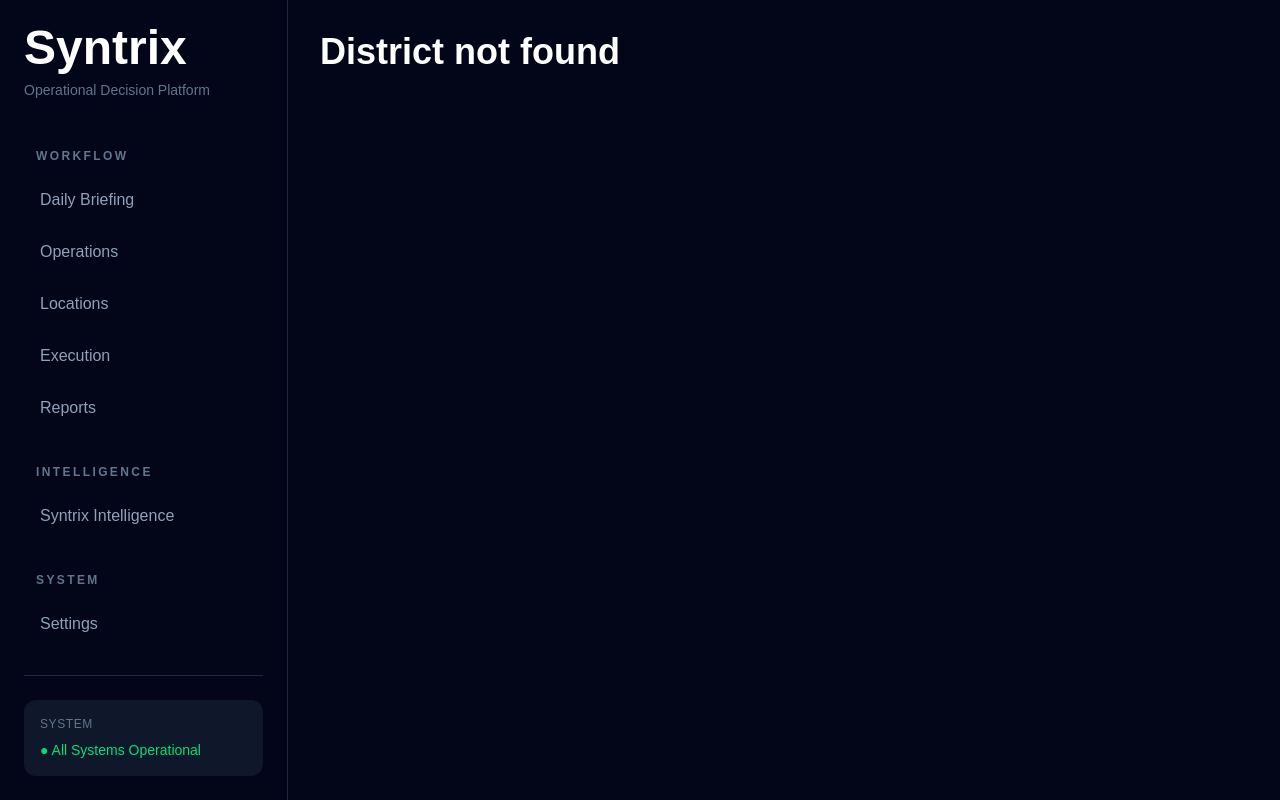
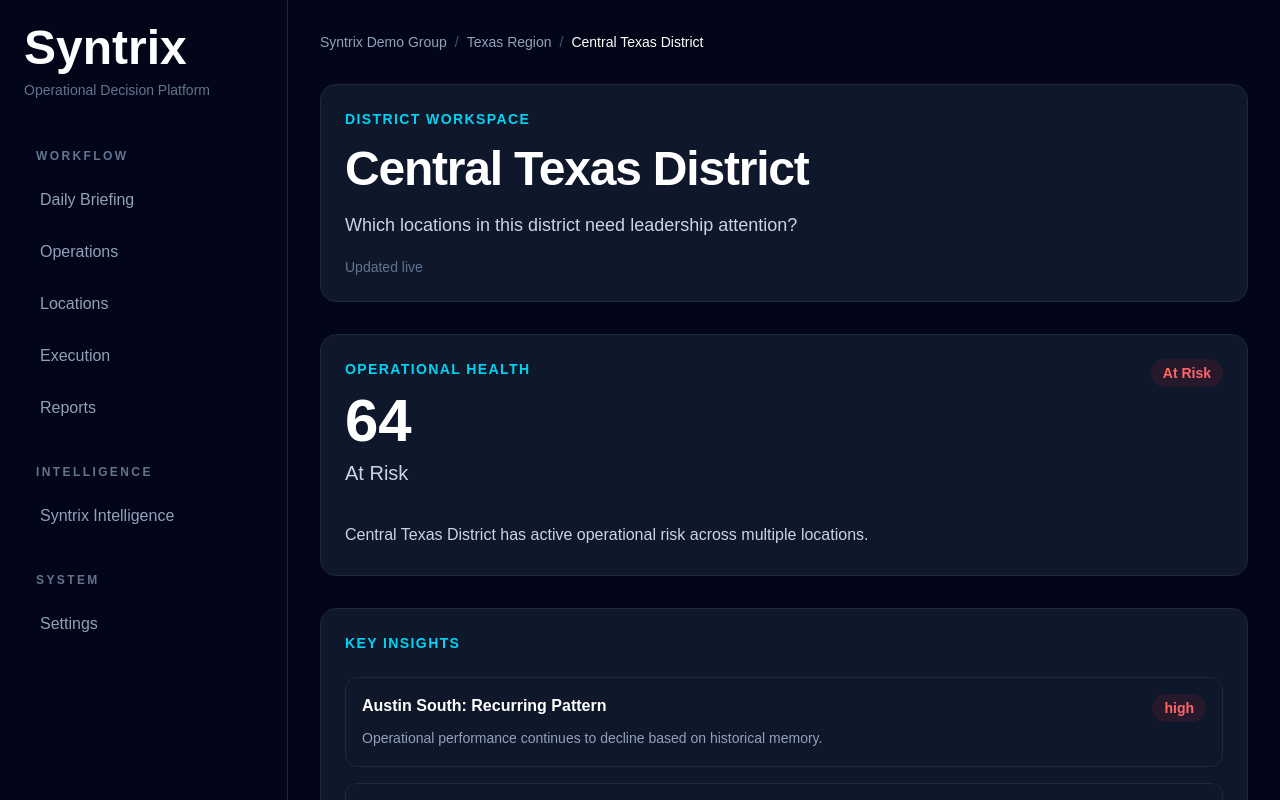
Before and after one commit to SyntrixAI/syntrix-ops, a Next.js app: page /districts/central-texas in a window 1280 px wide. Shown: the top 800 px of the page. Built offline with nearby package versions, Linux system fonts and the light colour scheme.

Commit message:
Add breadcrumbs to location and investigation workspaces

```diff
--- a/src/components/business/WorkspaceBreadcrumbs/index.jsx
+++ b/src/components/business/WorkspaceBreadcrumbs/index.jsx
@@ -5,19 +5,25 @@ export default function WorkspaceBreadcrumbs({ items = [] }) {
 
   return (
     <nav className="flex flex-wrap items-center gap-2 text-sm text-slate-400">
-      {items.map((item, index) => (
+      {items.map((item, index) => {
+        const isLast = index === items.length - 1;
+
+        return (
           <div key={`${item.label}-${index}`} className="flex items-center gap-2">
             {index > 0 && <span className="text-slate-600">/</span>}
 
-          {item.href ? (
+            {item.href && !isLast ? (
               <Link href={item.href} className="hover:text-cyan-400">
                 {item.label}
               </Link>
             ) : (
-            <span className="text-white">{item.label}</span>
+              <span className={isLast ? "text-white" : "text-slate-400"}>
+                {item.label}
+              </span>
             )}
           </div>
-      ))}
+        );
+      })}
     </nav>
   );
 }
--- a/src/lib/services/getUserContext.js
+++ b/src/lib/services/getUserContext.js
@@ -1,5 +1,5 @@
 import { users } from "../../data/users";
 
 export function getUserContext() {
-  return users.find((user) => user.id === "district-north");
+  return users.find((user) => user.id === "coo");
 }
```
Lines whose indentation alone changed are shown as unchanged.
